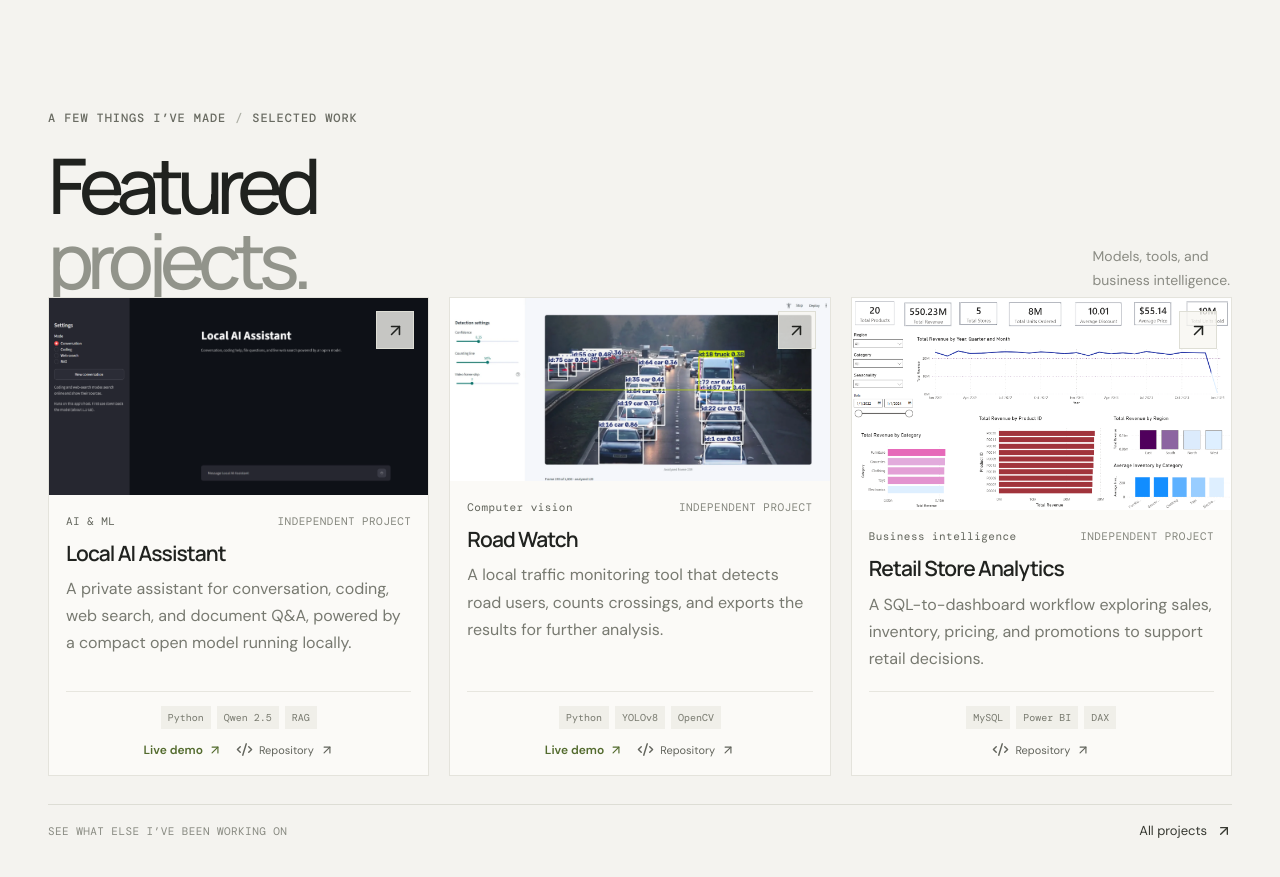
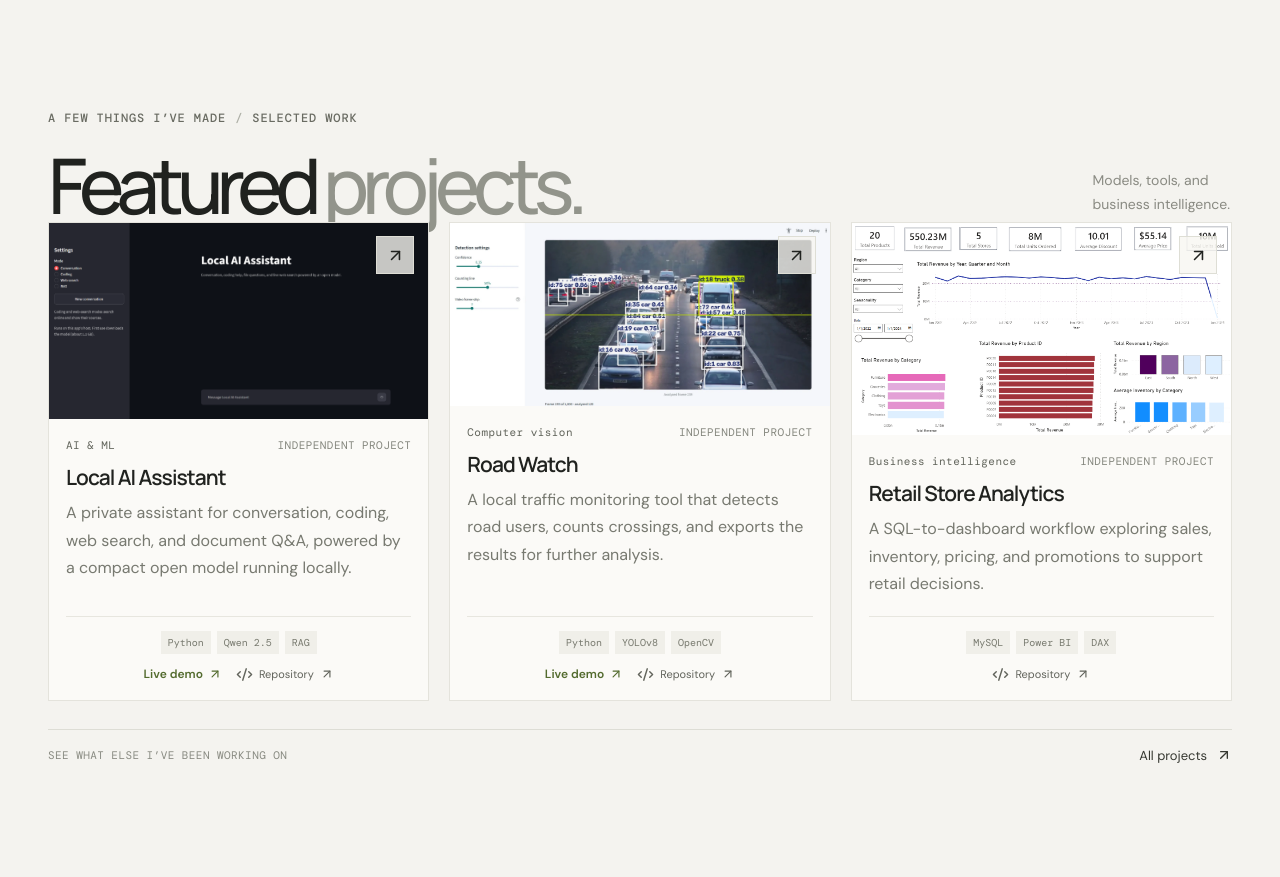
Before and after one commit to ShreeNathX/Portfolio-Website, a React (Vite) app: page / in a window 1280 px wide. Shown: the part 1400-2277 px from the top of the page. Built offline with nearby package versions, Linux system fonts and the light colour scheme.

Commit message:
Keep featured projects heading on one line

```diff
--- a/src/main.jsx
+++ b/src/main.jsx
@@ -195,7 +195,7 @@ function HomePage() {
 
       <section className="home-about section-wrap" id="home-about"><div className="home-about-body"><p className="eyebrow home-about-kicker">A LITTLE ABOUT ME</p><h2>Curious about what<br />the data <em>is really saying.</em></h2><p>I’m Shree Nath, a data analyst and data scientist drawn to the space where careful analysis meets useful action. I enjoy asking better questions, building thoughtful tools, and making complex ideas easier to understand.</p><a className="text-link" href="#/about">More about me <ArrowRight size={16} /></a></div><div className="about-visual" role="img" aria-label="A dimensional data science sculpture surrounded by Python, SQL, and machine learning labels"><div className="about-visual-caption"><span>DATA PRACTICE</span><span>ANALYST / SCIENTIST</span></div><div className="about-visual-stage"><div className="about-visual-orbit orbit-horizontal" /><div className="about-visual-orbit orbit-vertical" /><div className="about-visual-orbit orbit-diagonal" /><div className="about-visual-core"><span>∑</span><i /><i /><i /></div><span className="visual-chip chip-python"><Code2 size={13} /> PYTHON</span><span className="visual-chip chip-sql"><Database size={13} /> SQL</span><span className="visual-chip chip-ml"><BrainCircuit size={13} /> ML</span></div><div className="about-visual-footer"><span>QUESTION</span><i /><span>INSIGHT</span><i /><span>IMPACT</span></div></div></section>
 
-      <section className="work-section section-wrap" id="featured-work"><div className="section-heading"><div><p className="eyebrow section-kicker">A FEW THINGS I’VE MADE <span className="eyebrow-divider">/</span> SELECTED WORK</p><h2>Featured<br /><em>projects.</em></h2></div><p className="section-aside">Models, tools, and<br />business intelligence.</p></div>
+      <section className="work-section section-wrap" id="featured-work"><div className="section-heading"><div><p className="eyebrow section-kicker">A FEW THINGS I’VE MADE <span className="eyebrow-divider">/</span> SELECTED WORK</p><h2 className="featured-projects-heading">Featured <em>projects.</em></h2></div><p className="section-aside">Models, tools, and<br />business intelligence.</p></div>
         <div className="project-grid home-project-grid">{featured.map((project, index) => <ProjectCard key={project.repo} project={project} index={index} />)}</div>
         <div className="all-work-row"><span>SEE WHAT ELSE I’VE BEEN WORKING ON</span><a href="#/projects">All projects <ArrowUpRight size={16} /></a></div>
       </section>
--- a/src/styles.css
+++ b/src/styles.css
@@ -434,3 +434,4 @@ body{font-size:16px}
 @media(min-width:951px) and (max-width:1150px){
  .about-story{grid-template-columns:minmax(0,1fr) 280px;column-gap:48px}
 }
+.section-heading h2.featured-projects-heading{font-size:clamp(32px,6vw,82px);white-space:nowrap}
```
